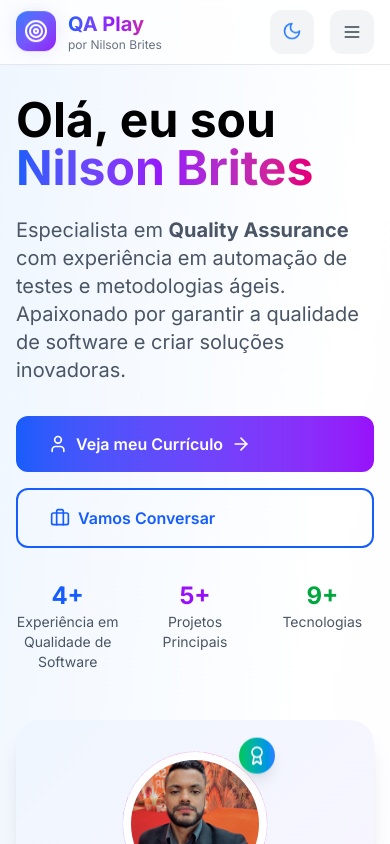
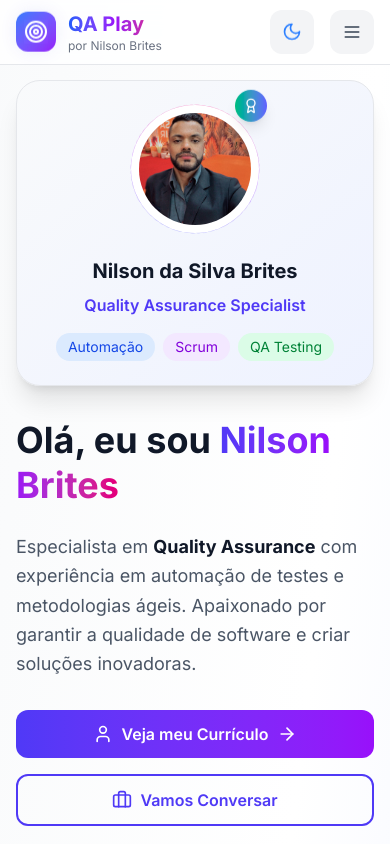
Before and after one commit to nilrd/Meu-Portifolio, a React (Vite) app in the folder qaplay-frontend/: page / in a window 390 px wide. Shown: the top 844 px of the page. Built offline with nearby package versions, Linux system fonts and the light colour scheme.

Commit message:
Melhorias de design e responsividade: paleta de cores mais suave, layout responsivo aprimorado e correções no sistema de dark mode

```diff
--- a/qaplay-frontend/src/App.jsx
+++ b/qaplay-frontend/src/App.jsx
@@ -31,18 +31,31 @@ import AboutPage from './pages/AboutPage';
 // Hook para gerenciar tema
 const useTheme = () => {
   const [isDark, setIsDark] = useState(() => {
+    // Verificar se estamos no browser
+    if (typeof window === 'undefined') return false;
+
     const saved = localStorage.getItem('theme');
     const prefersDark = window.matchMedia('(prefers-color-scheme: dark)').matches;
     return saved ? saved === 'dark' : prefersDark;
   });
 
   useEffect(() => {
+    // Garantir que estamos no browser
+    if (typeof window === 'undefined') return;
+
     localStorage.setItem('theme', isDark ? 'dark' : 'light');
+
+    // Aplicar a classe dark no documentElement
+    const root = document.documentElement;
     if (isDark) {
-      document.documentElement.classList.add('dark');
+      root.classList.add('dark');
     } else {
-      document.documentElement.classList.remove('dark');
+      root.classList.remove('dark');
     }
+
+    // Log para debug
+    console.log('Theme changed to:', isDark ? 'dark' : 'light');
+    console.log('HTML classes:', root.classList.toString());
   }, [isDark]);
 
   return [isDark, setIsDark];
@@ -263,7 +276,7 @@ const App = () => {
 
   return (
     <Router>
-      <div className="min-h-screen flex flex-col">
+      <div className="min-h-screen flex flex-col bg-white dark:bg-gray-900 text-gray-900 dark:text-gray-100 transition-colors duration-300">
         <Header isDark={isDark} setIsDark={setIsDark} />
         <main className="flex-grow">
           <Routes>
--- a/qaplay-frontend/src/index.css
+++ b/qaplay-frontend/src/index.css
@@ -11,13 +11,29 @@ html, body {
   padding: 0;
   min-height: 100vh;
   font-family: 'Inter', system-ui, sans-serif;
+  transition: background-color 0.3s ease, color 0.3s ease;
 }
 
 #root {
   min-height: 100vh;
 }
 
-/* Animações customizadas */
+/* Variáveis CSS para cores customizadas */
+:root {
+  --color-primary: #4F46E5;
+  --color-primary-dark: #6366F1;
+  --color-secondary: #334155;
+  --color-secondary-dark: #475569;
+  --color-accent: #10B981;
+  --color-accent-dark: #059669;
+}
+
+/* Melhor suporte ao dark mode */
+.dark {
+  color-scheme: dark;
+}
+
+/* Animações customizadas melhoradas */
 @keyframes float {
   0%, 100% { transform: translateY(0px); }
   50% { transform: translateY(-10px); }
--- a/qaplay-frontend/src/pages/HomePage.jsx
+++ b/qaplay-frontend/src/pages/HomePage.jsx
@@ -17,21 +17,21 @@ const HomePage = () => {
   const [isContactModalOpen, setIsContactModalOpen] = useState(false);
 
   return (
-    <div className="min-h-screen bg-gradient-to-br from-blue-50 via-white to-purple-50 dark:from-gray-900 dark:via-gray-800 dark:to-gray-900">
+    <div className="min-h-screen bg-gradient-to-br from-gray-50 via-white to-indigo-50 dark:from-gray-900 dark:via-gray-800 dark:to-gray-900 transition-colors duration-300">
       {/* Hero Section */}
-      <section className="pt-24 pb-16">
+      <section className="pt-20 pb-16 lg:pt-24 lg:pb-20">
         <div className="max-w-7xl mx-auto px-4 sm:px-6 lg:px-8">
-          <div className="grid grid-cols-1 lg:grid-cols-2 gap-12 items-center">
-            <div>
-              <h1 className="text-5xl md:text-6xl font-bold mb-6">
+          <div className="grid grid-cols-1 lg:grid-cols-2 gap-8 lg:gap-12 items-center">
+            <div className="order-2 lg:order-1">
+              <h1 className="text-4xl sm:text-5xl lg:text-6xl font-bold mb-6 leading-tight">
                 Olá, eu sou{' '}
-                <span className="bg-gradient-to-r from-blue-600 via-purple-600 to-pink-600 bg-clip-text text-transparent">
+                <span className="bg-gradient-to-r from-indigo-600 via-purple-600 to-pink-600 bg-clip-text text-transparent">
                   Nilson Brites
                 </span>
               </h1>
 
-              <p className="text-xl text-gray-600 dark:text-gray-300 mb-8">
-                Especialista em <strong>Quality Assurance</strong> com experiência em automação de testes e
+              <p className="text-lg sm:text-xl text-gray-600 dark:text-gray-300 mb-8 leading-relaxed">
+                Especialista em <strong className="text-gray-900 dark:text-white">Quality Assurance</strong> com experiência em automação de testes e
                 metodologias ágeis. Apaixonado por garantir a qualidade
                 de software e criar soluções inovadoras.
               </p>
@@ -39,7 +39,7 @@ const HomePage = () => {
               <div className="flex flex-col sm:flex-row gap-4 mb-8">
                 <Link
                   to="/sobre"
-                  className="inline-flex items-center px-8 py-4 bg-gradient-to-r from-blue-600 to-purple-600 text-white font-semibold rounded-xl hover:shadow-lg transform hover:scale-105 transition-all duration-200"
+                  className="inline-flex items-center justify-center px-6 sm:px-8 py-3 sm:py-4 bg-gradient-to-r from-indigo-600 to-purple-600 hover:from-indigo-700 hover:to-purple-700 text-white font-semibold rounded-xl hover:shadow-lg transform hover:scale-105 transition-all duration-200"
                 >
                   <User className="w-5 h-5 mr-2" />
                   Veja meu Currículo
@@ -48,7 +48,7 @@ const HomePage = () => {
 
                 <button
                   onClick={() => setIsContactModalOpen(true)}
-                  className="inline-flex items-center px-8 py-4 border-2 border-blue-600 text-blue-600 dark:text-blue-400 font-semibold rounded-xl hover:bg-blue-600 hover:text-white transition-all duration-200"
+                  className="inline-flex items-center justify-center px-6 sm:px-8 py-3 sm:py-4 border-2 border-indigo-600 text-indigo-600 dark:text-indigo-400 dark:border-indigo-400 font-semibold rounded-xl hover:bg-indigo-600 hover:text-white dark:hover:bg-indigo-500 transition-all duration-200"
                 >
                   <Briefcase className="w-5 h-5 mr-2" />
                   Vamos Conversar
@@ -56,44 +56,44 @@ const HomePage = () => {
               </div>
 
               {/* Estatísticas */}
-              <div className="grid grid-cols-3 gap-6">
+              <div className="grid grid-cols-3 gap-4 sm:gap-6">
                 <div className="text-center">
-                  <div className="text-2xl font-bold text-blue-600 dark:text-blue-400">4+</div>
-                  <div className="text-sm text-gray-600 dark:text-gray-400">Experiência em Qualidade de Software</div>
+                  <div className="text-2xl sm:text-3xl font-bold text-indigo-600 dark:text-indigo-400">4+</div>
+                  <div className="text-xs sm:text-sm text-gray-600 dark:text-gray-400 leading-tight">Experiência em Qualidade de Software</div>
                 </div>
                 <div className="text-center">
-                  <div className="text-2xl font-bold text-purple-600 dark:text-purple-400">5+</div>
-                  <div className="text-sm text-gray-600 dark:text-gray-400">Projetos Principais</div>
+                  <div className="text-2xl sm:text-3xl font-bold text-purple-600 dark:text-purple-400">5+</div>
+                  <div className="text-xs sm:text-sm text-gray-600 dark:text-gray-400">Projetos Principais</div>
                 </div>
                 <div className="text-center">
-                  <div className="text-2xl font-bold text-green-600 dark:text-green-400">9+</div>
-                  <div className="text-sm text-gray-600 dark:text-gray-400">Tecnologias</div>
+                  <div className="text-2xl sm:text-3xl font-bold text-emerald-600 dark:text-emerald-400">9+</div>
+                  <div className="text-xs sm:text-sm text-gray-600 dark:text-gray-400">Tecnologias</div>
                 </div>
               </div>
             </div>
 
-            <div className="lg:text-center">
+            <div className="order-1 lg:order-2 lg:text-center">
               <div className="relative">
-                <div className="bg-gradient-to-br from-blue-50 to-purple-50 dark:from-blue-900/20 dark:to-purple-900/20 rounded-3xl p-8 shadow-xl">
+                <div className="bg-gradient-to-br from-gray-50 to-indigo-50 dark:from-gray-800 dark:to-gray-700 rounded-3xl p-6 sm:p-8 shadow-xl border border-gray-200 dark:border-gray-600 transition-colors duration-300">
                   <div className="flex flex-col items-center text-center">
                     <div className="relative mb-6">
-                      <div className="absolute inset-0 bg-gradient-to-r from-blue-500 via-purple-500 to-pink-500 rounded-full animate-spin-slow opacity-75"></div>
+                      <div className="absolute inset-0 bg-gradient-to-r from-indigo-500 via-purple-500 to-pink-500 rounded-full animate-spin-slow opacity-75"></div>
                       <div className="relative bg-white dark:bg-gray-800 rounded-full p-2">
                         <img
                           src="/images/NilsonBrites1.jpg"
                           alt="Nilson da Silva Brites - Especialista em QA"
-                          className="w-32 h-32 object-cover rounded-full"
+                          className="w-28 h-28 sm:w-32 sm:h-32 object-cover rounded-full"
                         />
                       </div>
-                      <div className="absolute -top-2 -right-2 bg-gradient-to-r from-green-500 to-blue-500 text-white p-2 rounded-full shadow-lg animate-bounce">
-                        <Award className="w-5 h-5" />
+                      <div className="absolute -top-2 -right-2 bg-gradient-to-r from-emerald-500 to-indigo-500 text-white p-2 rounded-full shadow-lg animate-bounce">
+                        <Award className="w-4 h-4 sm:w-5 sm:h-5" />
                       </div>
                     </div>
 
-                    <h3 className="text-2xl font-bold text-gray-900 dark:text-white mb-2">
+                    <h3 className="text-xl sm:text-2xl font-bold text-gray-900 dark:text-white mb-2">
                       Nilson da Silva Brites
                     </h3>
-                    <p className="text-blue-600 dark:text-blue-400 font-semibold mb-4">
+                    <p className="text-indigo-600 dark:text-indigo-400 font-semibold mb-4">
                       Quality Assurance Specialist
                     </p>
 
--- a/qaplay-frontend/tailwind.config.js
+++ b/qaplay-frontend/tailwind.config.js
@@ -4,6 +4,7 @@ export default {
     "./index.html",
     "./src/**/*.{js,ts,jsx,tsx}",
   ],
+  darkMode: 'class',
   theme: {
     extend: {
       fontFamily: {
@@ -31,5 +32,4 @@ export default {
     },
   },
   plugins: [],
-  darkMode: 'class',
 }
```
